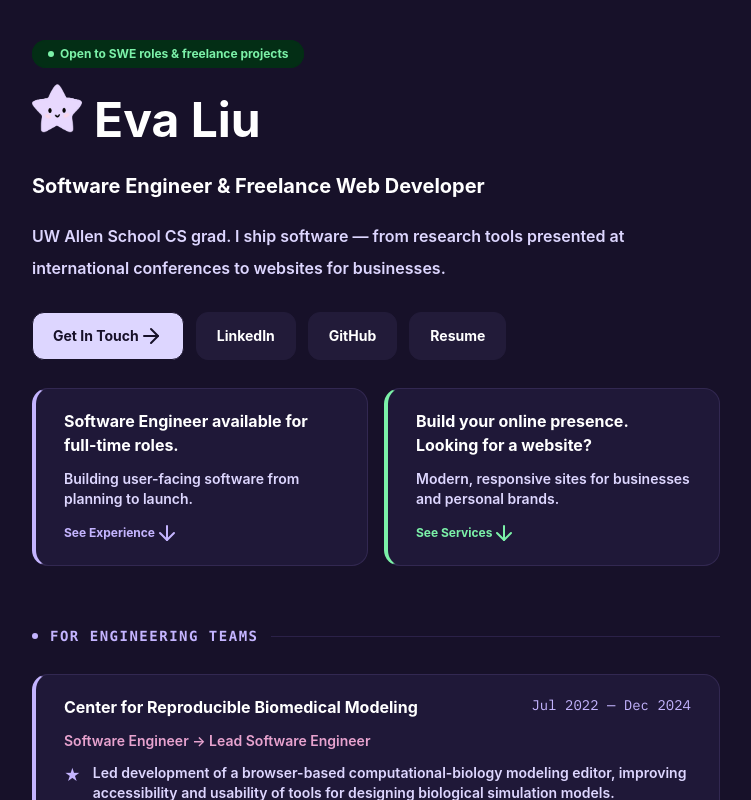
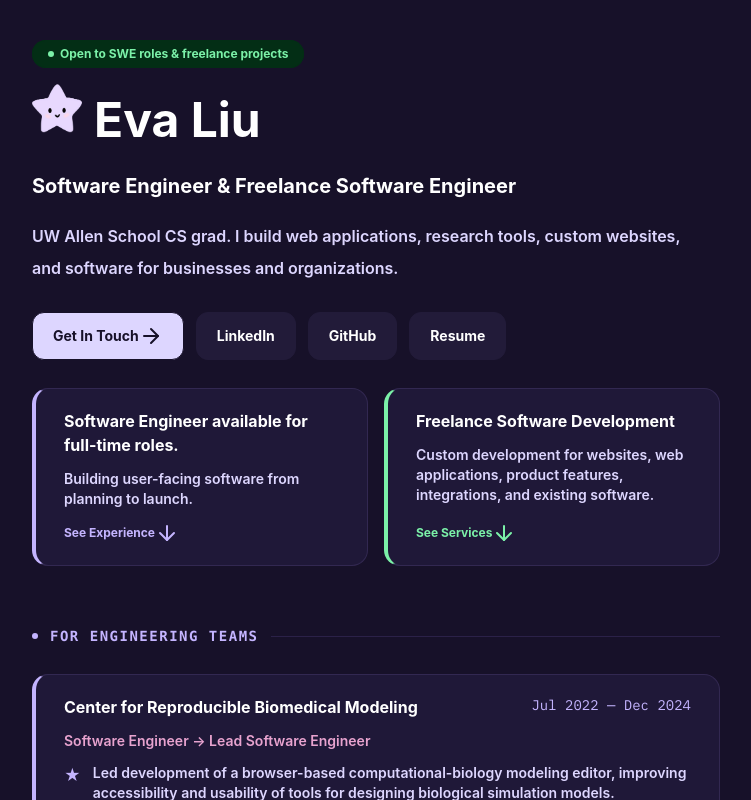
Before and after one commit to evaxliu/personal-website, a Next.js app: page / in a window 1280 px wide. Shown: the top 800 px of the page, without its empty margins (264-1015 px from the left). Built offline with nearby package versions, Linux system fonts and the light colour scheme.

Commit message:
Update Landing.tsx

```diff
--- a/src/app/website-sections/Landing.tsx
+++ b/src/app/website-sections/Landing.tsx
@@ -29,11 +29,11 @@ export default function Landing() {
 
       <div className="flex flex-col gap-5 max-w-2xl">
         <h1 className="text-xl text-white font-bold">
-          Software Engineer & Freelance Web Developer
+          Software Engineer & Freelance Software Engineer
         </h1>
 
         <p className="text-md leading-8 text-violet-200 font-semibold">
-          UW Allen School CS grad. I ship software — from research tools presented at international conferences to websites for businesses.
+          UW Allen School CS grad. I build web applications, research tools, custom websites, and software for businesses and organizations.
         </p>
       </div>
 
@@ -55,8 +55,8 @@ export default function Landing() {
         />
 
         <NavCard
-          title={"Build your online presence. Looking for a website?"}
-          description={"Modern, responsive sites for businesses and personal brands."}
+          title={"Freelance Software Development"}
+          description={"Custom development for websites, web applications, product features, integrations, and existing software."}
           link={"See Services"}
           url={"freelance"}
           accentColor={"green"}
```
